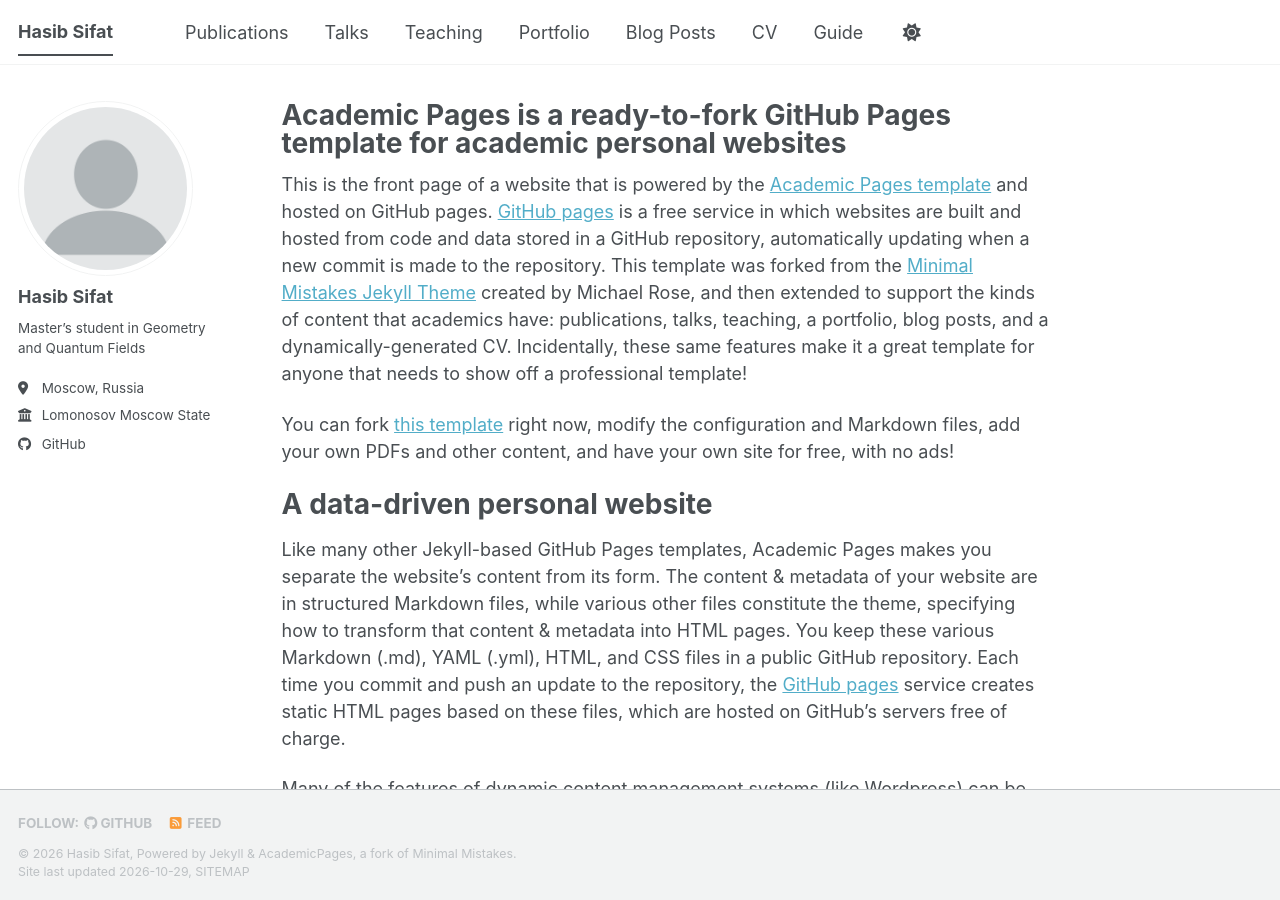
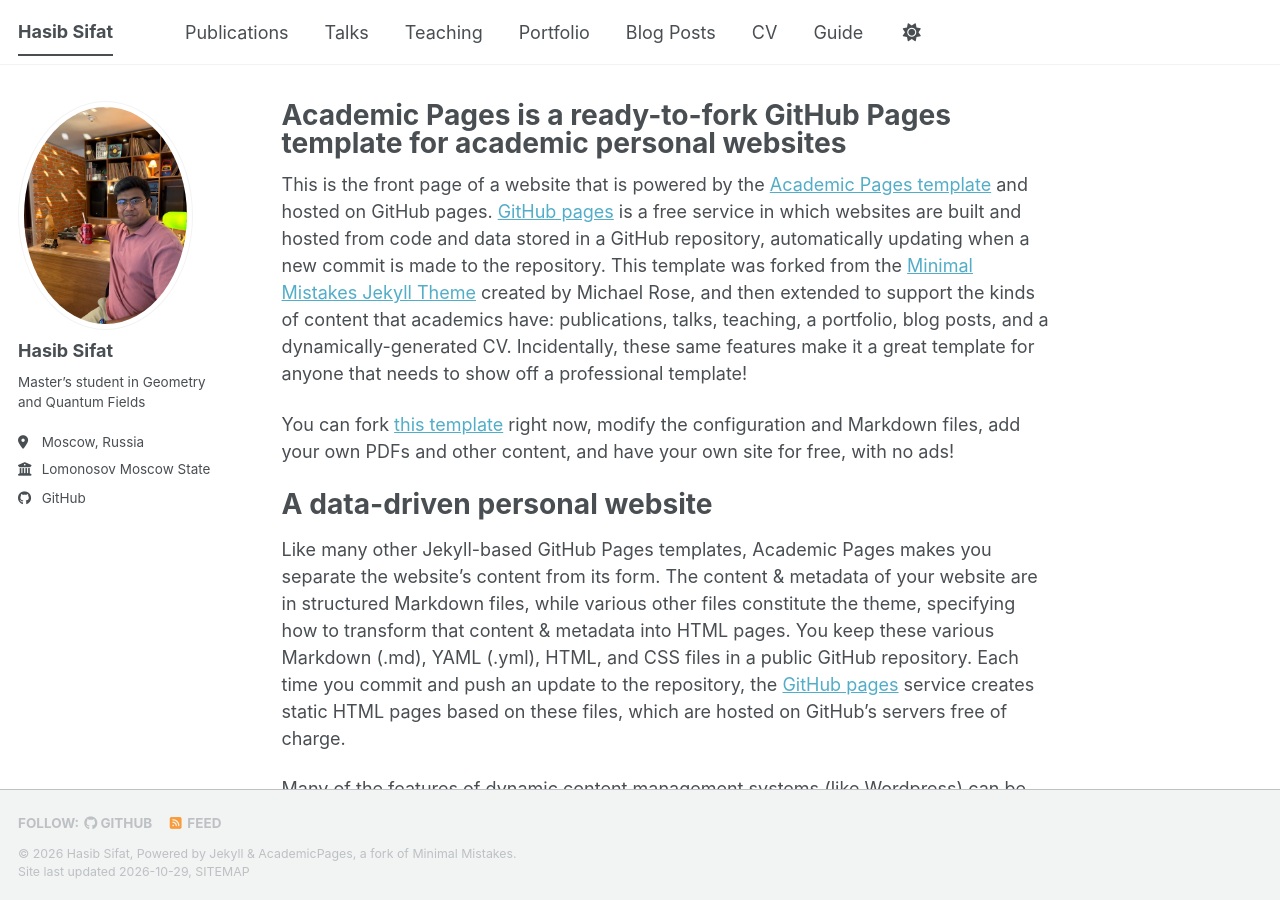
Before and after one commit to hasibsifat/hasibsifat.github.io, a Jekyll site: the page built from _pages/about.md, in a window 1280 px wide and 900 px high. Built offline with Jekyll 4.4.1, drawn with Linux system fonts in a browser that asks for light colours; a script bundle is joined from its source files by our own code; a style sheet for code colours, icons or effects is not loaded.

Commit message:
Update _config.yml

```diff
--- a/_config.yml
+++ b/_config.yml
@@ -11,7 +11,7 @@ repository: "hasibsifat/hasibsifat.github.io"
 
 # Profile sidebar
 author:
-  avatar: "profile.png"
+  avatar: "hasib.jpg"
   name: "Hasib Sifat"
   pronouns:
   bio: "Master’s student in Geometry and Quantum Fields"
```
